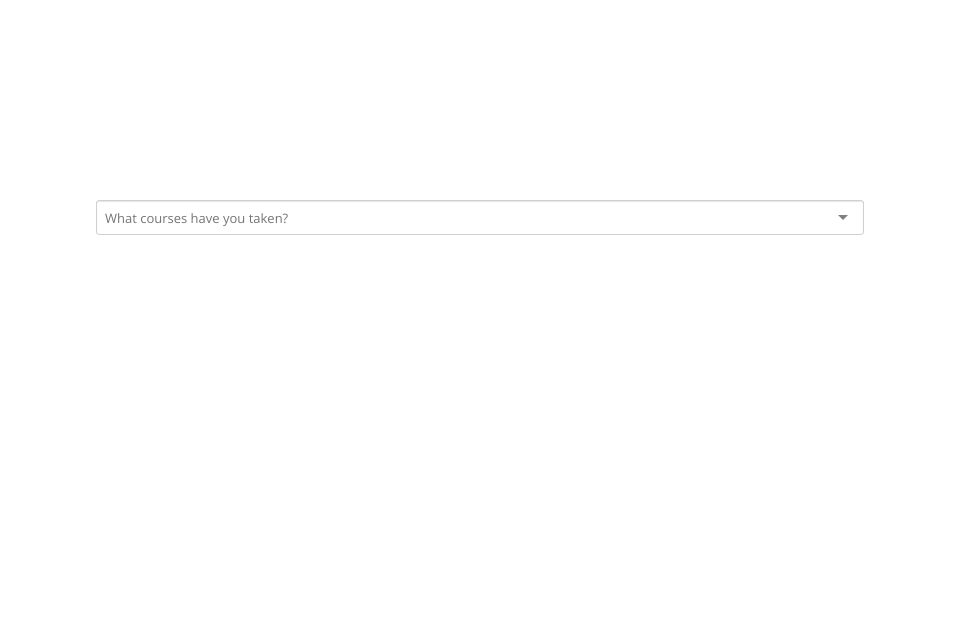
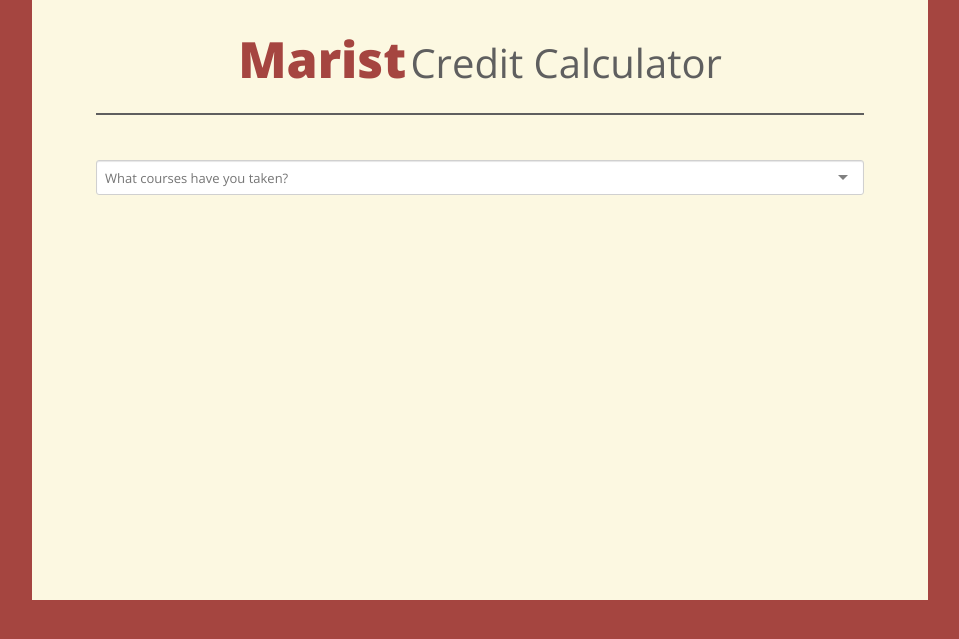
Before and after one commit to evanjhopkins/CreditCalculator, a Flask app: page /courses in a window 1280 px wide. Shown: the top 639 px of the page, without its empty margins (160-1119 px from the left). Run offline with Flask 2, Linux system fonts and the light colour scheme; data comes from the database, SQL or seed files in the repository; some libraries are stand-ins or nearby versions.

Commit message:
added some basic design to web app

```diff
--- a/static/css/courses.css
+++ b/static/css/courses.css
@@ -5,16 +5,17 @@
 }
 .course{
 	width: 100%;
-	border: 1px solid #D6D6D6;
+	border: 1px solid #896D32;
 	border-radius: 15px;
 	height: 50px;
 	line-height: 50px;
 	margin-top: 5px;
 }
 .course .course-title{
-	color: #373B40;
+	color: #5F5F5F;
 	margin-left: 20px;
 	font-size: 25px;
+	font-weight: 300;
 }
 .course .remove{
 	float: right;
--- a/static/css/local.css
+++ b/static/css/local.css
@@ -2,14 +2,28 @@ body {
     margin: 0;
     width: 100%;
     font-family: 'Open Sans', sans-serif;
+    background-color: #A54540;
 }
 .content{
-	left: 20%;
-	top: 0px;
+	padding: 0 5% 0 5%;
 	margin: 0 auto;
-	margin-top: 200px;
 	width: 60%;
-	position: absolute;
+	min-height: 600px;
+	background-color: #FCF8E1;
+}
+.top{
+	padding: 25px 0 25px 0;
+	text-align: center;
+}
+.title{
+	font-weight: 900;
+	font-size: 50px;
+	color: #A54540;
+}
+.sub_title{
+	font-weight: 100;
+	font-size: 40px;
+	color: #5F5F5F;
 }
 .modal-bg{
 	position: absolute;
@@ -45,3 +59,9 @@ body {
 	color: #896D32;
 	border: 1px solid #FAEBC8;
 }
+hr{
+	border-color: #5F5F5F;
+	background-color: #5F5F5F;
+	color: #5F5F5F;
+	margin: 20px 0 20px 0;
+}
--- a/templates/courses.html
+++ b/templates/courses.html
@@ -8,6 +8,7 @@
     <link rel="stylesheet" href="{{ url_for('static',filename='css/selectize.css') }}" />
     <script src="{{ url_for('static',filename='js/vendor/jquery.js') }}"></script>
     <script src="{{ url_for('static',filename='js/standalone/selectize.js') }}"></script>
+    <link href='https://fonts.googleapis.com/css?family=Open+Sans:400,300,300italic,400italic,600,600italic,700italic,800,800italic,700' rel='stylesheet' type='text/css'>
     <link rel="stylesheet" href="https://maxcdn.bootstrapcdn.com/font-awesome/4.4.0/css/font-awesome.min.css">
     <link href='https://fonts.googleapis.com/css?family=Open+Sans:300' rel='stylesheet' type='text/css'>
 
@@ -27,6 +28,11 @@
     {% endfor %}
 
     <div class="content">
+      <div class="top">
+        <span class="title">Marist</span> <span class="sub_title">Credit Calculator</span>
+        <hr noshade>
+      </div>
+
         <select id="select-course">
           <!-- value will corespond with UID for courses in database -->
           <option value="">What courses have you taken?</option>
--- a/templates/index.html
+++ b/templates/index.html
@@ -6,6 +6,7 @@
     <link rel="stylesheet" href="{{ url_for('static',filename='css/local.css') }}" />
     <link rel="stylesheet" href="{{ url_for('static',filename='css/selectize.css') }}" />
     <link rel="stylesheet" href="https://maxcdn.bootstrapcdn.com/font-awesome/4.4.0/css/font-awesome.min.css">
+    <link href='https://fonts.googleapis.com/css?family=Open+Sans:400,300,300italic,400italic,600,600italic,700italic,800,800italic,700' rel='stylesheet' type='text/css'>
     <script src="{{ url_for('static',filename='js/vendor/jquery.js') }}"></script>
     <script src="{{ url_for('static',filename='js/standalone/selectize.js') }}"></script>
   </head>
@@ -17,6 +18,11 @@
     {% endfor %}
 
     <div class="content">
+        <div class="top">
+          <span class="title">Marist</span> <span class="sub_title">Credit Calculator</span>
+          <hr noshade>
+        </div>
+
         <select id="select-school">
           <!-- these will be pulled from api, but i have static values until then -->
           <option value="">Where do you currently attend college?</option>
```
